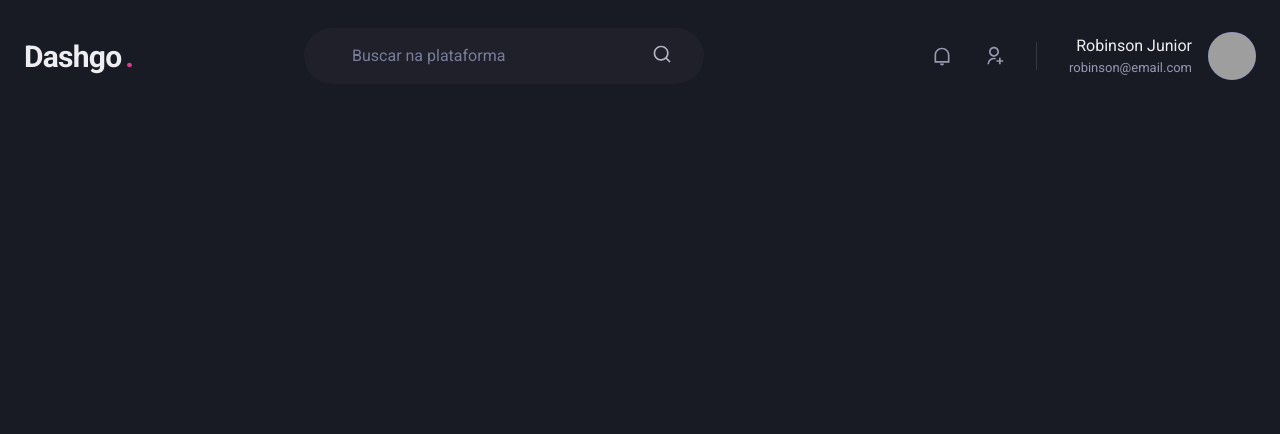
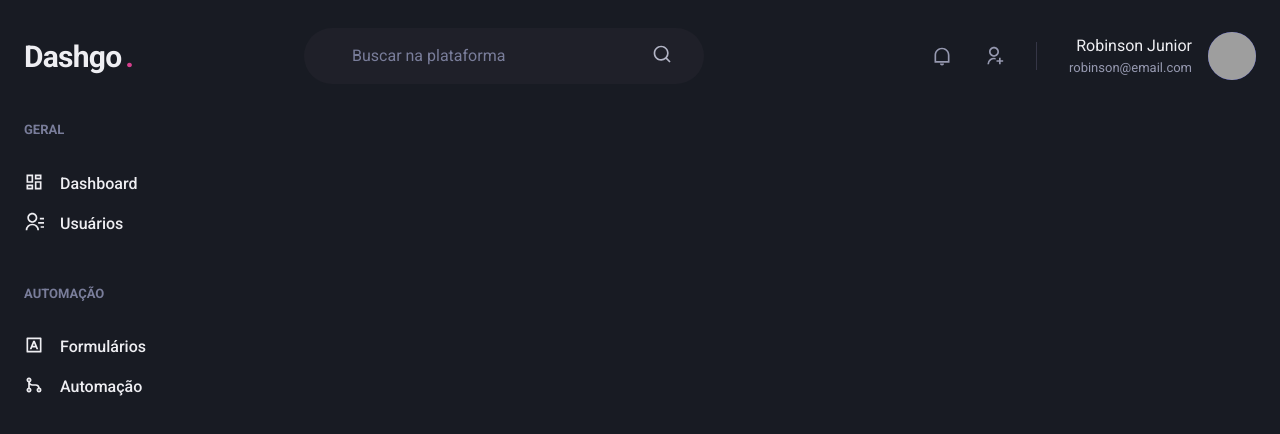
Before and after one commit to hardzork/dashgo, a Next.js app: page /dashboard in a window 1280 px wide. Shown: the top 434 px of the page. Built offline with nearby package versions, Linux system fonts and the light colour scheme; grey boxes are pictures that could not be loaded.

Commit message:
Componente: Sidebar

```diff
--- /dev/null
+++ b/src/components/Sidebar.tsx
@@ -0,0 +1,64 @@
+import { Box, Stack, Text, Link, Icon } from "@chakra-ui/react";
+import {
+  RiContactsLine,
+  RiDashboardLine,
+  RiGitMergeLine,
+  RiInputMethodLine,
+} from "react-icons/ri";
+
+export function Sidebar() {
+  return (
+    <Box as="aside" w="64" mr="8">
+      <Stack spacing="12" align="flex-start">
+        <Box>
+          <Text
+            fontWeight="bold"
+            color="gray.400"
+            fontSize="small"
+            casing="uppercase"
+          >
+            Geral
+          </Text>
+          <Stack spacing="4" mt="8" align="stretch">
+            <Link display="flex" align="center">
+              <Icon as={RiDashboardLine} fontSize="20" />
+              <Text ml="4" fontWeight="medium">
+                Dashboard
+              </Text>
+            </Link>
+            <Link display="flex" align="center">
+              <Icon as={RiContactsLine} fontSize="20" />
+              <Text ml="4" fontWeight="medium">
+                Usuários
+              </Text>
+            </Link>
+          </Stack>
+        </Box>
+        <Box>
+          <Text
+            fontWeight="bold"
+            color="gray.400"
+            fontSize="small"
+            casing="uppercase"
+          >
+            Automação
+          </Text>
+          <Stack spacing="4" mt="8" align="stretch">
+            <Link display="flex" align="center">
+              <Icon as={RiInputMethodLine} fontSize="20" />
+              <Text ml="4" fontWeight="medium">
+                Formulários
+              </Text>
+            </Link>
+            <Link display="flex" align="center">
+              <Icon as={RiGitMergeLine} fontSize="20" />
+              <Text ml="4" fontWeight="medium">
+                Automação
+              </Text>
+            </Link>
+          </Stack>
+        </Box>
+      </Stack>
+    </Box>
+  );
+}
--- a/src/pages/dashboard.tsx
+++ b/src/pages/dashboard.tsx
@@ -1,10 +1,14 @@
-import React from "react";
+import { Flex } from "@chakra-ui/react";
 import { Header } from "../components/Header";
+import { Sidebar } from "../components/Sidebar";
 
 export default function Dashboard() {
   return (
-    <>
+    <Flex direction="column" h="100vh">
       <Header />
-    </>
+      <Flex w="100%" my="6" maxWidth={1480} mx="auto" px="6">
+        <Sidebar />
+      </Flex>
+    </Flex>
   );
 }
```
